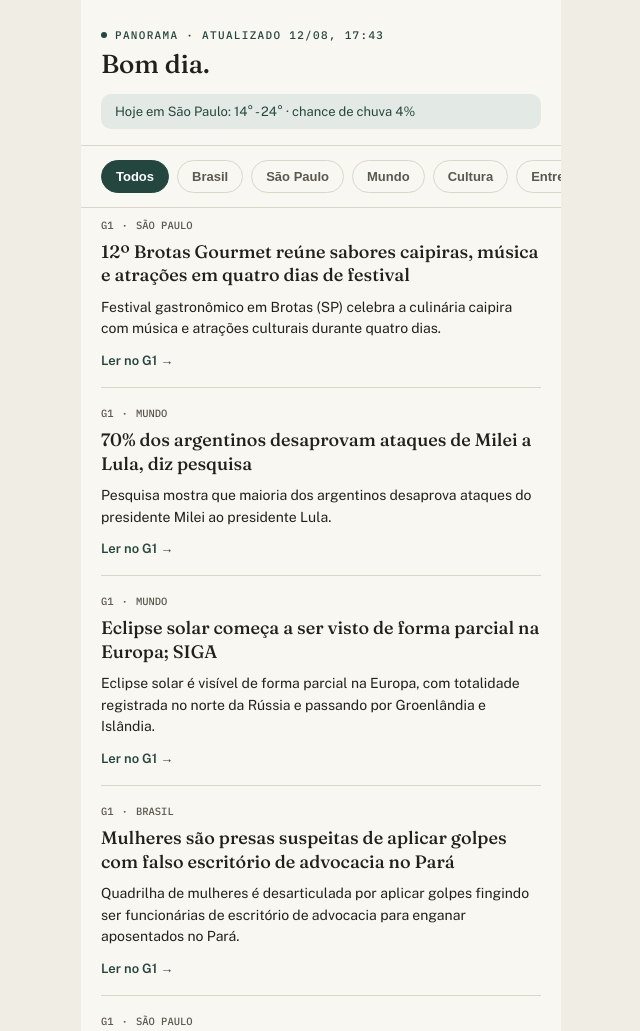
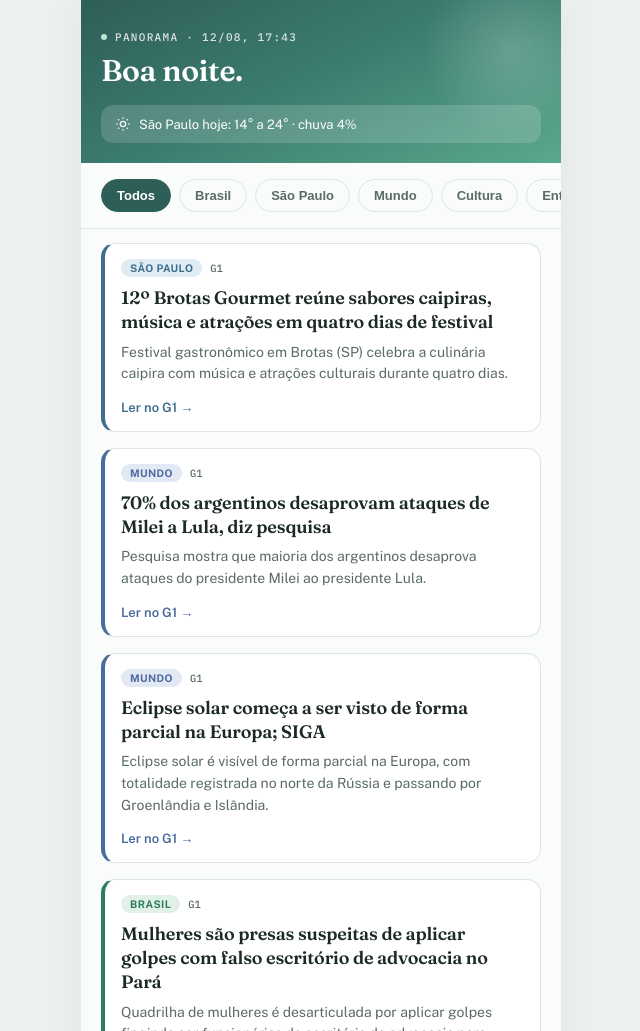
Before and after one commit to Trico13/bell_news, a website: page docs/index.html in a window 1280 px wide. Shown: the top 1031 px of the page, without its empty margins (319-959 px from the left). Drawn offline with nearby package versions, Linux system fonts and the light colour scheme.

Commit message:
Update index.html

```diff
--- a/docs/index.html
+++ b/docs/index.html
@@ -5,29 +5,90 @@
 <meta name="viewport" content="width=device-width, initial-scale=1.0">
 <title>Panorama</title>
 <link rel="preconnect" href="https://fonts.googleapis.com">
-<link href="https://fonts.googleapis.com/css2?family=Fraunces:opsz,wght@9..144,400;9..144,500;9..144,600&family=Public+Sans:wght@400;500;600;700&family=IBM+Plex+Mono:wght@500&display=swap" rel="stylesheet">
+<link href="https://fonts.googleapis.com/css2?family=Fraunces:opsz,wght@9..144,400;9..144,500;9..144,600;9..144,600&family=Public+Sans:wght@400;500;600;700&family=IBM+Plex+Mono:wght@500&display=swap" rel="stylesheet">
 <style>
   :root{
-    --bg:#EFEDE4; --paper:#F8F7F1; --ink:#22201B; --ink-soft:#5B584F;
-    --line:#DAD6C8; --pine:#23473F; --pine-soft:#E3EAE6; --gold:#A6753A; --gold-soft:#F1E4CF;
+    --bg:#EDF1EE; --paper:#FAFCFB; --ink:#1C2A26; --ink-soft:#5A6B65;
+    --line:#DCE5E1;
+    --sea:#2E5E58; --sea-soft:#DCEAE6;
+    /* cores por tema */
+    --c-brasil:#2E7D5B;   --c-brasil-bg:#E1F0E8;
+    --c-sp:#3E6E8E;       --c-sp-bg:#E0ECF3;
+    --c-mundo:#4B6B9C;    --c-mundo-bg:#E3E9F4;
+    --c-cultura:#8A5A9E;  --c-cultura-bg:#EFE4F3;
+    --c-entret:#C77A3E;   --c-entret-bg:#F7E9DB;
+    --c-checagem:#B03A48; --c-checagem-bg:#F6E1E3;
   }
-  *{box-sizing:border-box;}
+  *{box-sizing:border-box;-webkit-tap-highlight-color:transparent;}
   body{margin:0;background:var(--bg);color:var(--ink);font-family:'Public Sans',sans-serif;display:flex;justify-content:center;min-height:100vh;}
-  .frame{width:100%;max-width:480px;min-height:100vh;background:var(--paper);}
-  header{padding:28px 20px 16px;border-bottom:1px solid var(--line);}
-  .eyebrow{font-family:'IBM Plex Mono',monospace;font-size:11px;letter-spacing:.12em;text-transform:uppercase;color:var(--pine);display:flex;align-items:center;gap:8px;margin-bottom:6px;}
-  .eyebrow::before{content:"";width:6px;height:6px;background:var(--pine);border-radius:50%;}
-  h1{font-family:'Fraunces',serif;font-weight:500;font-size:26px;margin:0;}
-  .clima{display:flex;align-items:center;gap:10px;margin-top:14px;padding:10px 14px;background:var(--pine-soft);border-radius:10px;font-size:13px;color:var(--pine);}
-  .filters{display:flex;gap:8px;padding:14px 20px;overflow-x:auto;border-bottom:1px solid var(--line);}
-  .chip{flex:0 0 auto;font-size:13px;font-weight:600;padding:8px 14px;border-radius:20px;border:1px solid var(--line);background:transparent;color:var(--ink-soft);cursor:pointer;}
-  .chip.active{background:var(--pine);border-color:var(--pine);color:#fff;}
-  .feed{padding:10px 20px 40px;display:flex;flex-direction:column;gap:18px;}
-  .card{border-bottom:1px solid var(--line);padding-bottom:18px;}
-  .meta{display:flex;gap:8px;font-family:'IBM Plex Mono',monospace;font-size:10.5px;text-transform:uppercase;color:var(--ink-soft);margin-bottom:8px;}
-  .headline{font-family:'Fraunces',serif;font-size:18px;font-weight:500;line-height:1.3;margin:0 0 10px;}
-  .resumo{font-size:14px;line-height:1.55;color:var(--ink);margin:0 0 10px;}
-  a.ler{font-size:13px;font-weight:600;color:var(--pine);text-decoration:none;}
+  .frame{width:100%;max-width:480px;min-height:100vh;background:var(--paper);box-shadow:0 0 40px rgba(0,0,0,.05);}
+
+  /* ---- banner ---- */
+  header{
+    position:relative;
+    padding:30px 20px 20px;
+    background:linear-gradient(155deg,#2E5E58 0%,#3B7A6E 45%,#5AA88C 100%);
+    color:#fff;
+    overflow:hidden;
+  }
+  header::after{
+    content:"";position:absolute;right:-40px;top:-40px;
+    width:180px;height:180px;border-radius:50%;
+    background:radial-gradient(circle,rgba(255,255,255,.18) 0%,transparent 70%);
+  }
+  .eyebrow{
+    font-family:'IBM Plex Mono',monospace;font-size:11px;letter-spacing:.12em;
+    text-transform:uppercase;color:rgba(255,255,255,.82);
+    display:flex;align-items:center;gap:8px;margin-bottom:8px;position:relative;
+  }
+  .eyebrow::before{content:"";width:6px;height:6px;background:#B8E6D2;border-radius:50%;}
+  h1{font-family:'Fraunces',serif;font-weight:600;font-size:30px;margin:0;letter-spacing:-.01em;position:relative;}
+  .clima{
+    display:none;align-items:center;gap:8px;margin-top:16px;padding:11px 14px;
+    background:rgba(255,255,255,.16);backdrop-filter:blur(4px);border-radius:12px;
+    font-size:13px;color:#fff;position:relative;
+  }
+  .clima svg{flex:0 0 auto;opacity:.9;}
+
+  /* ---- filtros ---- */
+  .filters{display:flex;gap:8px;padding:16px 20px;overflow-x:auto;scrollbar-width:none;border-bottom:1px solid var(--line);}
+  .filters::-webkit-scrollbar{display:none;}
+  .chip{
+    flex:0 0 auto;font-size:13px;font-weight:600;padding:8px 15px;border-radius:20px;
+    border:1.5px solid var(--line);background:transparent;color:var(--ink-soft);cursor:pointer;
+    transition:all .15s ease;white-space:nowrap;
+  }
+  .chip.active{background:var(--sea);border-color:var(--sea);color:#fff;}
+  /* chip ativo herda a cor do tema */
+  .chip.active[data-cat="brasil"]{background:var(--c-brasil);border-color:var(--c-brasil);}
+  .chip.active[data-cat="sp"]{background:var(--c-sp);border-color:var(--c-sp);}
+  .chip.active[data-cat="mundo"]{background:var(--c-mundo);border-color:var(--c-mundo);}
+  .chip.active[data-cat="cultura"]{background:var(--c-cultura);border-color:var(--c-cultura);}
+  .chip.active[data-cat="entretenimento"]{background:var(--c-entret);border-color:var(--c-entret);}
+  .chip.active[data-cat="checagem"]{background:var(--c-checagem);border-color:var(--c-checagem);}
+
+  /* ---- feed ---- */
+  .feed{padding:14px 20px 44px;display:flex;flex-direction:column;gap:16px;}
+  .card{
+    background:#fff;border:1px solid var(--line);border-left-width:4px;border-radius:14px;
+    padding:15px 16px;animation:rise .3s ease both;
+  }
+  @keyframes rise{from{opacity:0;transform:translateY(6px);}to{opacity:1;transform:translateY(0);}}
+  .tagrow{display:flex;align-items:center;gap:8px;margin-bottom:9px;}
+  .tag{font-size:10.5px;font-weight:700;letter-spacing:.04em;text-transform:uppercase;padding:3px 9px;border-radius:20px;}
+  .fonte{font-family:'IBM Plex Mono',monospace;font-size:10.5px;text-transform:uppercase;color:var(--ink-soft);}
+  .headline{font-family:'Fraunces',serif;font-size:18px;font-weight:600;line-height:1.32;margin:0 0 8px;letter-spacing:-.01em;}
+  .resumo{font-size:14px;line-height:1.55;color:var(--ink-soft);margin:0 0 12px;}
+  a.ler{display:inline-block;font-size:13px;font-weight:600;text-decoration:none;}
+
+  /* cores por tema aplicadas ao card */
+  .t-brasil{border-left-color:var(--c-brasil);}   .t-brasil .tag{background:var(--c-brasil-bg);color:var(--c-brasil);}   .t-brasil a.ler{color:var(--c-brasil);}
+  .t-sp{border-left-color:var(--c-sp);}           .t-sp .tag{background:var(--c-sp-bg);color:var(--c-sp);}             .t-sp a.ler{color:var(--c-sp);}
+  .t-mundo{border-left-color:var(--c-mundo);}     .t-mundo .tag{background:var(--c-mundo-bg);color:var(--c-mundo);}     .t-mundo a.ler{color:var(--c-mundo);}
+  .t-cultura{border-left-color:var(--c-cultura);} .t-cultura .tag{background:var(--c-cultura-bg);color:var(--c-cultura);} .t-cultura a.ler{color:var(--c-cultura);}
+  .t-entretenimento{border-left-color:var(--c-entret);} .t-entretenimento .tag{background:var(--c-entret-bg);color:var(--c-entret);} .t-entretenimento a.ler{color:var(--c-entret);}
+  .t-checagem{border-left-color:var(--c-checagem);} .t-checagem .tag{background:var(--c-checagem-bg);color:var(--c-checagem);} .t-checagem a.ler{color:var(--c-checagem);}
+
   .empty{padding:40px 20px;text-align:center;color:var(--ink-soft);font-size:14px;line-height:1.6;}
 </style>
 </head>
@@ -35,8 +96,11 @@
 <div class="frame">
   <header>
     <div class="eyebrow" id="hora">Panorama</div>
-    <h1>Bom dia.</h1>
-    <div class="clima" id="clima" style="display:none;"></div>
+    <h1 id="saudacao">Bom dia.</h1>
+    <div class="clima" id="clima">
+      <svg width="16" height="16" viewBox="0 0 24 24" fill="none" stroke="currentColor" stroke-width="2"><circle cx="12" cy="12" r="4"/><path d="M12 2v2M12 20v2M4.9 4.9l1.4 1.4M17.7 17.7l1.4 1.4M2 12h2M20 12h2M4.9 19.1l1.4-1.4M17.7 6.3l1.4-1.4"/></svg>
+      <span id="clima-txt"></span>
+    </div>
   </header>
   <div class="filters" id="filters">
     <button class="chip active" data-cat="todos">Todos</button>
@@ -46,29 +110,37 @@
 
 <script>
 const LABELS = {
-  brasil: "Brasil", sp: "São Paulo", mundo: "Mundo",
-  cultura: "Cultura", entretenimento: "Entretenimento", checagem: "Checagem"
+  brasil:"Brasil", sp:"São Paulo", mundo:"Mundo",
+  cultura:"Cultura", entretenimento:"Entretenimento", checagem:"Checagem"
 };
 
-async function carregar() {
+function saudacao(){
+  const h = new Date().getHours();
+  if (h < 12) return "Bom dia.";
+  if (h < 18) return "Boa tarde.";
+  return "Boa noite.";
+}
+
+async function carregar(){
   const feedEl = document.getElementById('feed');
-  try {
+  document.getElementById('saudacao').textContent = saudacao();
+  try{
     const resp = await fetch('data/feed.json?_=' + Date.now());
     const data = await resp.json();
 
     document.getElementById('hora').textContent =
-      'Panorama · atualizado ' + new Date(data.gerado_em).toLocaleString('pt-BR', {hour:'2-digit', minute:'2-digit', day:'2-digit', month:'2-digit'});
+      'Panorama · ' + new Date(data.gerado_em).toLocaleString('pt-BR',{hour:'2-digit',minute:'2-digit',day:'2-digit',month:'2-digit'});
 
-    if (data.clima) {
-      const c = document.getElementById('clima');
-      c.style.display = 'flex';
-      c.textContent = `Hoje em São Paulo: ${Math.round(data.clima.min)}° - ${Math.round(data.clima.max)}° · chance de chuva ${data.clima.chuva}%`;
+    if (data.clima){
+      document.getElementById('clima').style.display = 'flex';
+      document.getElementById('clima-txt').textContent =
+        `São Paulo hoje: ${Math.round(data.clima.min)}° a ${Math.round(data.clima.max)}° · chuva ${data.clima.chuva}%`;
     }
 
     const noticias = data.noticias || [];
-    const ORDEM_TEMAS = ["brasil", "sp", "mundo", "cultura", "entretenimento", "checagem"];
+    const ORDEM = ["brasil","sp","mundo","cultura","entretenimento","checagem"];
     const presentes = new Set(noticias.map(n => n.tema));
-    const temas = ORDEM_TEMAS.filter(t => presentes.has(t));
+    const temas = ORDEM.filter(t => presentes.has(t));
     const filtersEl = document.getElementById('filters');
     temas.forEach(t => {
       const b = document.createElement('button');
@@ -84,15 +156,18 @@ async function carregar() {
     function render(cat){
       feedEl.innerHTML = '';
       const lista = cat === 'todos' ? noticias : noticias.filter(n => n.tema === cat);
-      if (lista.length === 0) { feedEl.innerHTML = '<div class="empty">Nada por aqui ainda.</div>'; return; }
+      if (lista.length === 0){ feedEl.innerHTML = '<div class="empty">Nada por aqui ainda.</div>'; return; }
       lista.forEach(n => {
         const card = document.createElement('div');
-        card.className = 'card';
-        const resumoHtml = n.resumo ? `<p class="resumo">${n.resumo}</p>` : '';
+        card.className = 'card t-' + (n.tema || 'mundo');
+        const resumo = n.resumo ? `<p class="resumo">${n.resumo}</p>` : '';
         card.innerHTML = `
-          <div class="meta">${n.fonte}<span>·</span>${LABELS[n.tema] || n.tema}</div>
+          <div class="tagrow">
+            <span class="tag">${LABELS[n.tema] || n.tema}</span>
+            <span class="fonte">${n.fonte}</span>
+          </div>
           <h2 class="headline">${n.titulo}</h2>
-          ${resumoHtml}
+          ${resumo}
           <a class="ler" href="${n.link}" target="_blank" rel="noopener">Ler no ${n.fonte} →</a>
         `;
         feedEl.appendChild(card);
@@ -100,8 +175,8 @@ async function carregar() {
     }
 
     render('todos');
-  } catch (err) {
-    feedEl.innerHTML = '<div class="empty">Ainda não há um feed gerado. O primeiro robô precisa rodar (aba Actions no GitHub).</div>';
+  }catch(err){
+    feedEl.innerHTML = '<div class="empty">Ainda não há um feed gerado. O robô precisa rodar (aba Actions no GitHub).</div>';
   }
 }
 carregar();
```
